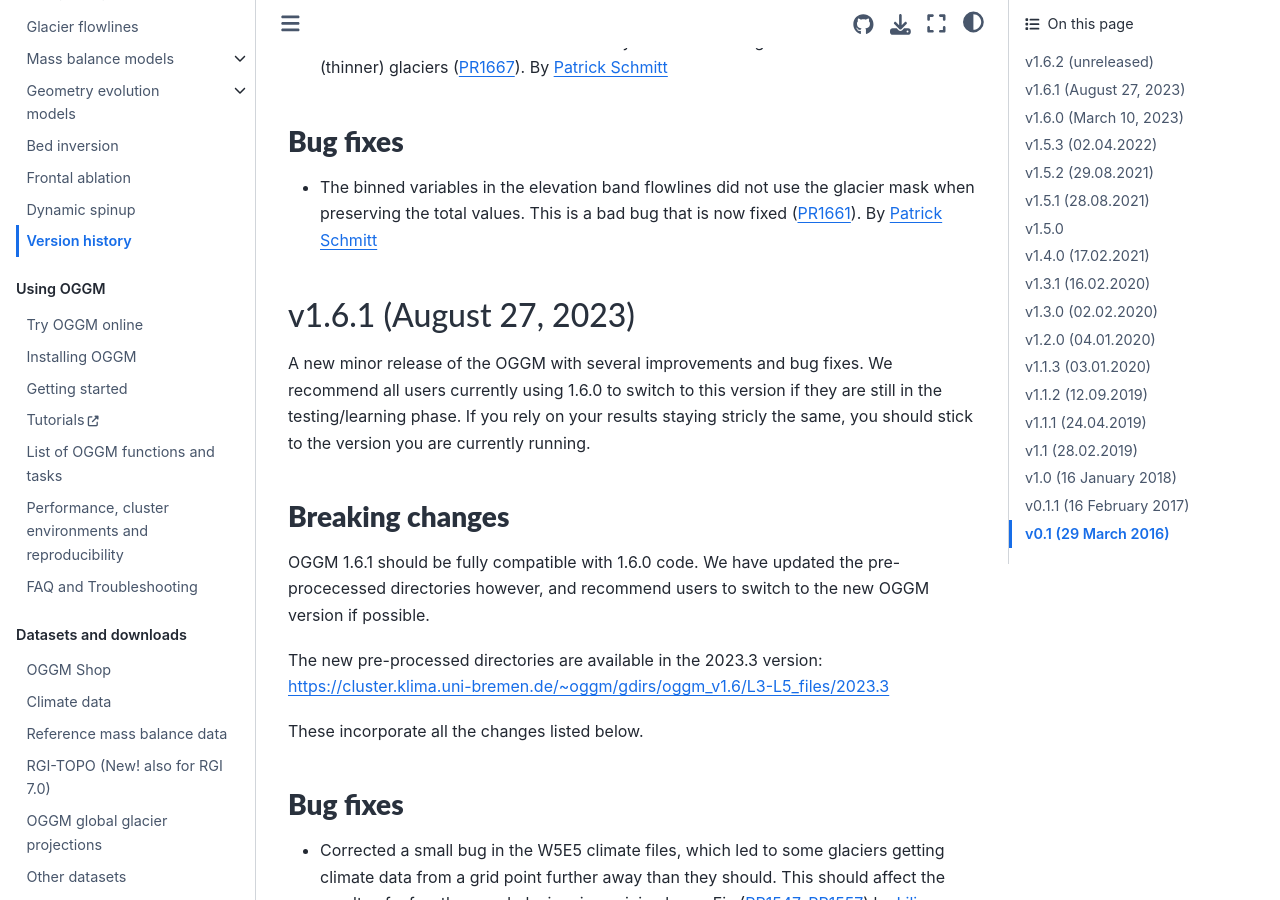
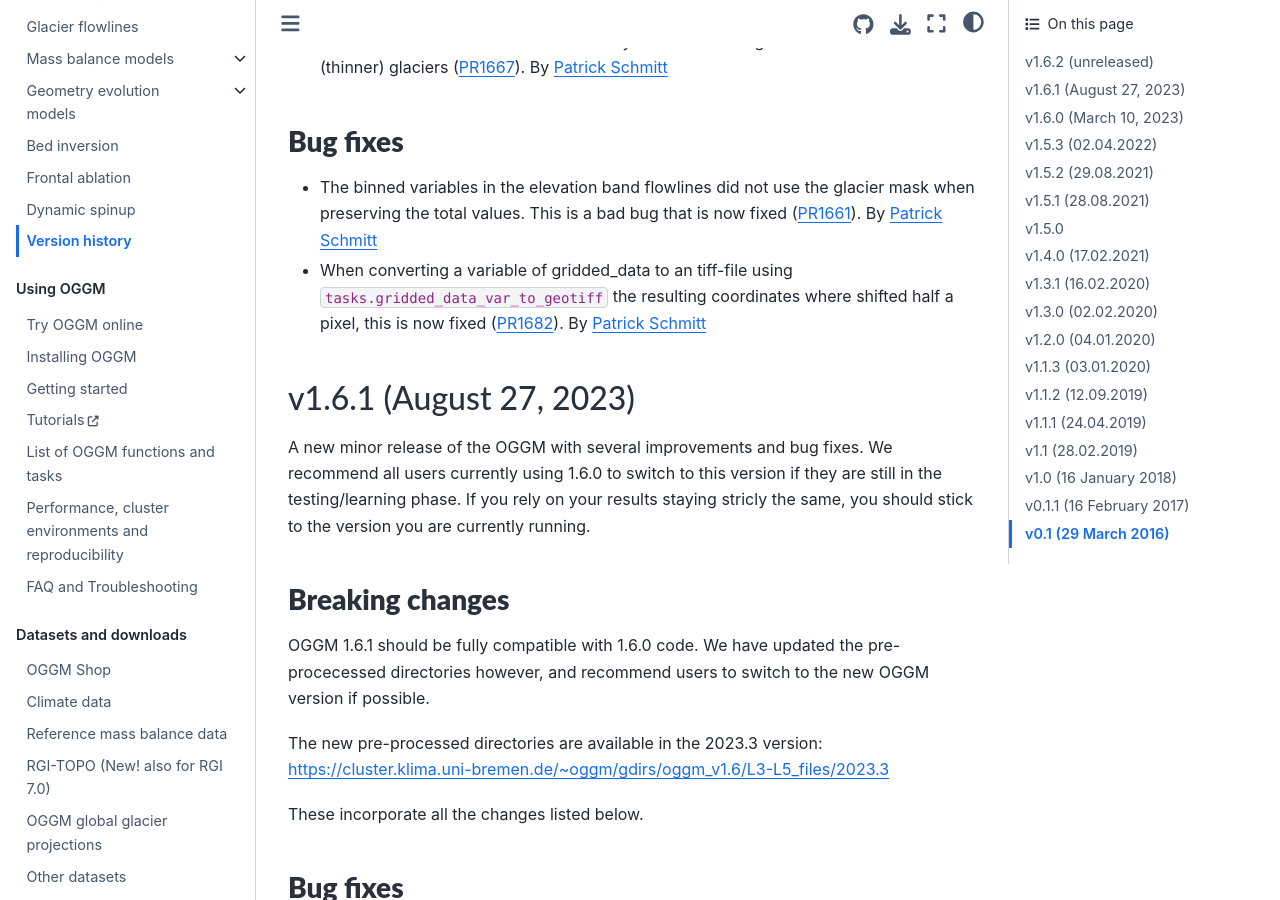
Before and after one commit to OGGM/oggm, a Sphinx documentation site: the page built from docs/whats-new.rst, in a window 1280 px wide and 900 px high, scrolled down 347 px. Built offline with Sphinx 7.4.7 and the Sphinx Book theme 1.1.4, drawn with Linux system fonts in a browser that asks for light colours; the version number could not be read and is left out.

Commit message:
added whats-new

```diff
--- a/docs/whats-new.rst
+++ b/docs/whats-new.rst
@@ -23,6 +23,10 @@ Bug fixes
 - The binned variables in the elevation band flowlines did not use the
   glacier mask when preserving the total values. This is a bad
   bug that is now fixed (:pull:`1661`).
+  By `Patrick Schmitt <https://github.com/pat-schmitt>`_
+- When converting a variable of gridded_data to an tiff-file using
+  ``tasks.gridded_data_var_to_geotiff`` the resulting coordinates where
+  shifted half a pixel, this is now fixed (:pull:`1682`).
   By `Patrick Schmitt <https://github.com/pat-schmitt>`_
 
 
```
